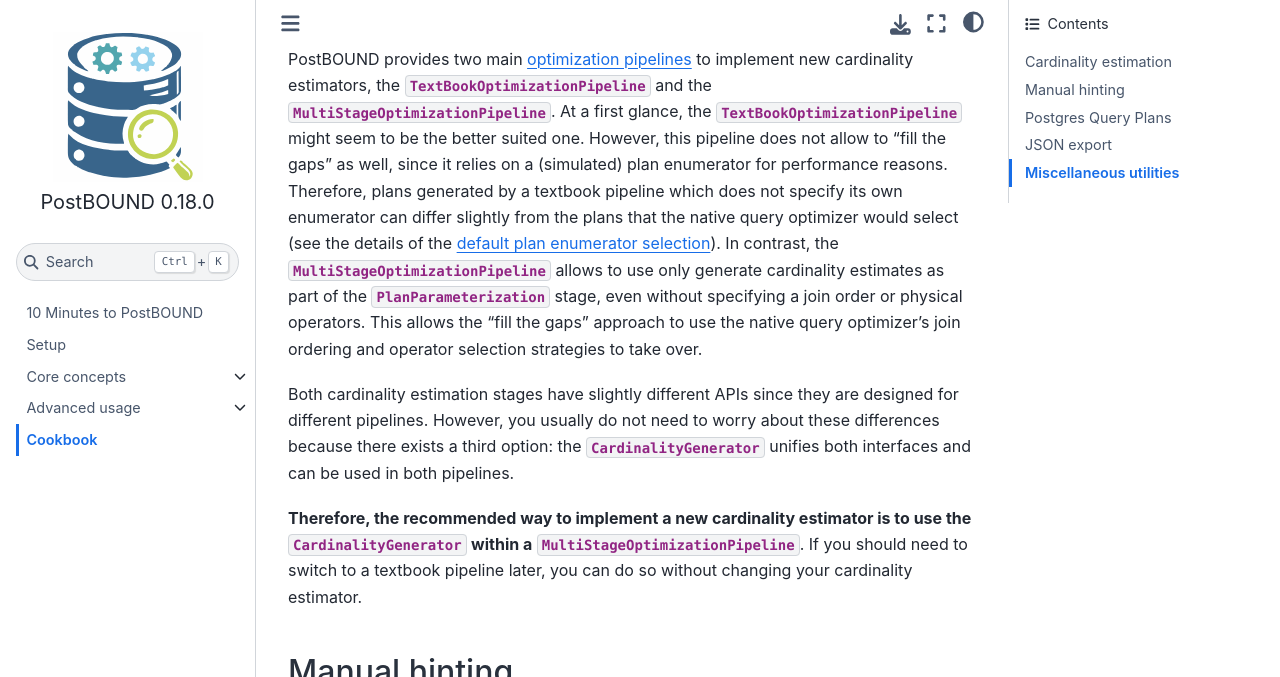
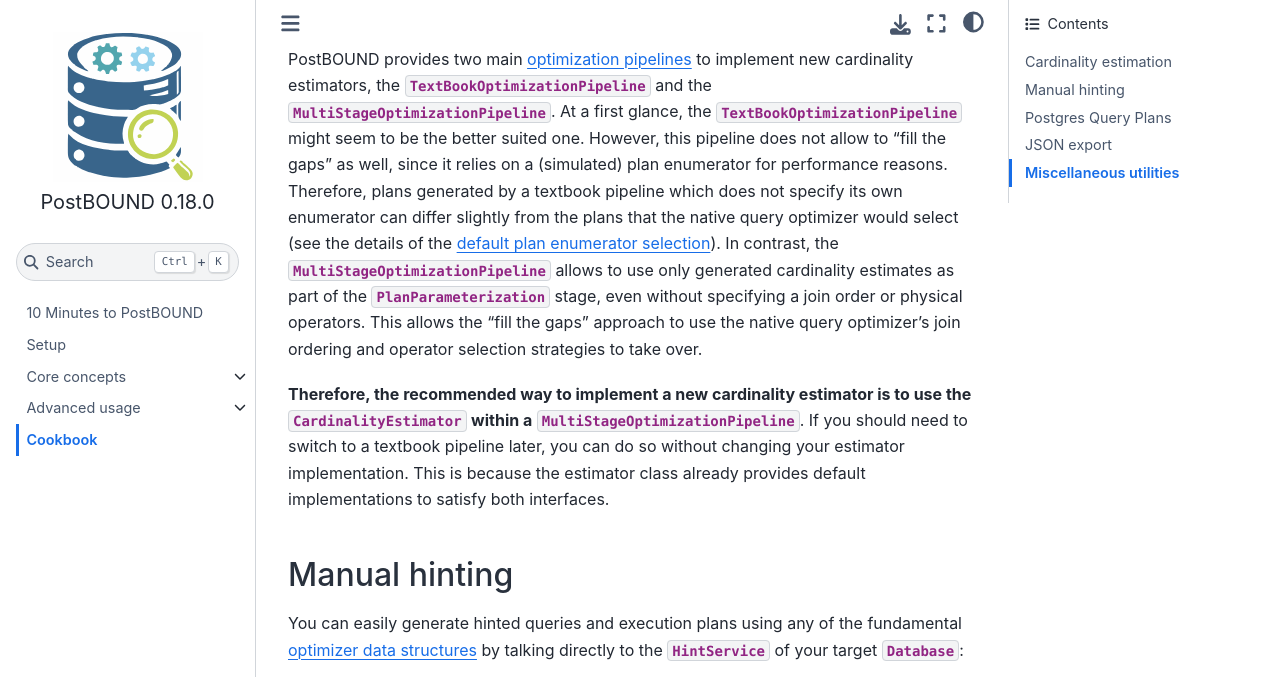
Before and after one commit to rbergm/PostBOUND, a Sphinx documentation site: the page built from docs/source/cookbook.rst, in a window 1280 px wide and 900 px high, scrolled down 358 px, cut to the strip 0-677 px from the top of the window. Built offline with Sphinx 7.4.7 and the Sphinx Book theme 1.1.4, drawn with Linux system fonts in a browser that asks for light colours; pages that are not in the unit, such as notebooks, are missing from menus.

Commit message:
Integrate CardinalityGenerator functinality into CardinalityEstimator
Each CardinalityEstimator can now be used as a ParameterGeneration in
the MultiStagePipeline

```diff
--- a/docs/source/cookbook.rst
+++ b/docs/source/cookbook.rst
@@ -22,18 +22,15 @@ the :class:`~postbound.TextBookOptimizationPipeline` might seem to be the better
 allow to "fill the gaps" as well, since it relies on a (simulated) plan enumerator for performance reasons. Therefore, plans
 generated by a textbook pipeline which does not specify its own enumerator can differ slightly from the plans that the native
 query optimizer would select (see the details of the :ref:`default plan enumerator selection <default-enumerator>`).
-In contrast, the :class:`~postbound.MultiStageOptimizationPipeline` allows to use only generate cardinality estimates as part
+In contrast, the :class:`~postbound.MultiStageOptimizationPipeline` allows to use only generated cardinality estimates as part
 of the :class:`~postbound.optimizer.PlanParameterization` stage, even without specifying a join order or physical operators.
 This allows the "fill the gaps" approach to use the native query optimizer's join ordering and operator selection strategies to
 take over.
 
-Both cardinality estimation stages have slightly different APIs since they are designed for different pipelines. However, you
-usually do not need to worry about these differences because there exists a third option: the
-:class:`~postbound.CardinalityGenerator` unifies both interfaces and can be used in both pipelines.
-
 **Therefore, the recommended way to implement a new cardinality estimator is to use the**
-:class:`~postbound.CardinalityGenerator` **within a** :class:`~postbound.MultiStageOptimizationPipeline`. If you should need to
-switch to a textbook pipeline later, you can do so without changing your cardinality estimator.
+:class:`~postbound.CardinalityEstimator` **within a** :class:`~postbound.MultiStageOptimizationPipeline`. If you should need to
+switch to a textbook pipeline later, you can do so without changing your estimator implementation. This is because the
+estimator class already provides default implementations to satisfy both interfaces.
 
 
 .. _cookbook-partial-hinting:
--- a/docs/source/core/optimization.rst
+++ b/docs/source/core/optimization.rst
@@ -122,7 +122,8 @@ Essentially, you can provide any combination of join ordering, operator selectio
     ordering or operator selection. During the plan parameterization stage, estimates for all potential intermediates
     should be generated.
 
-    See the :ref:`Cookbook <cookbook-cardinality-estimation>` for a practical example.
+    See the :ref:`Cookbook <cookbook-cardinality-estimation>` for a practical example. In short, by implementing your own
+    cardinality estimator, you can use it both in a textbook pipeline as well as in a multi-stage pipeline.
 
 Integrated optimization pipeline
 ================================
```
Also changed, not shown: docs/source/10minutes.rst (+0 -7 lines).
